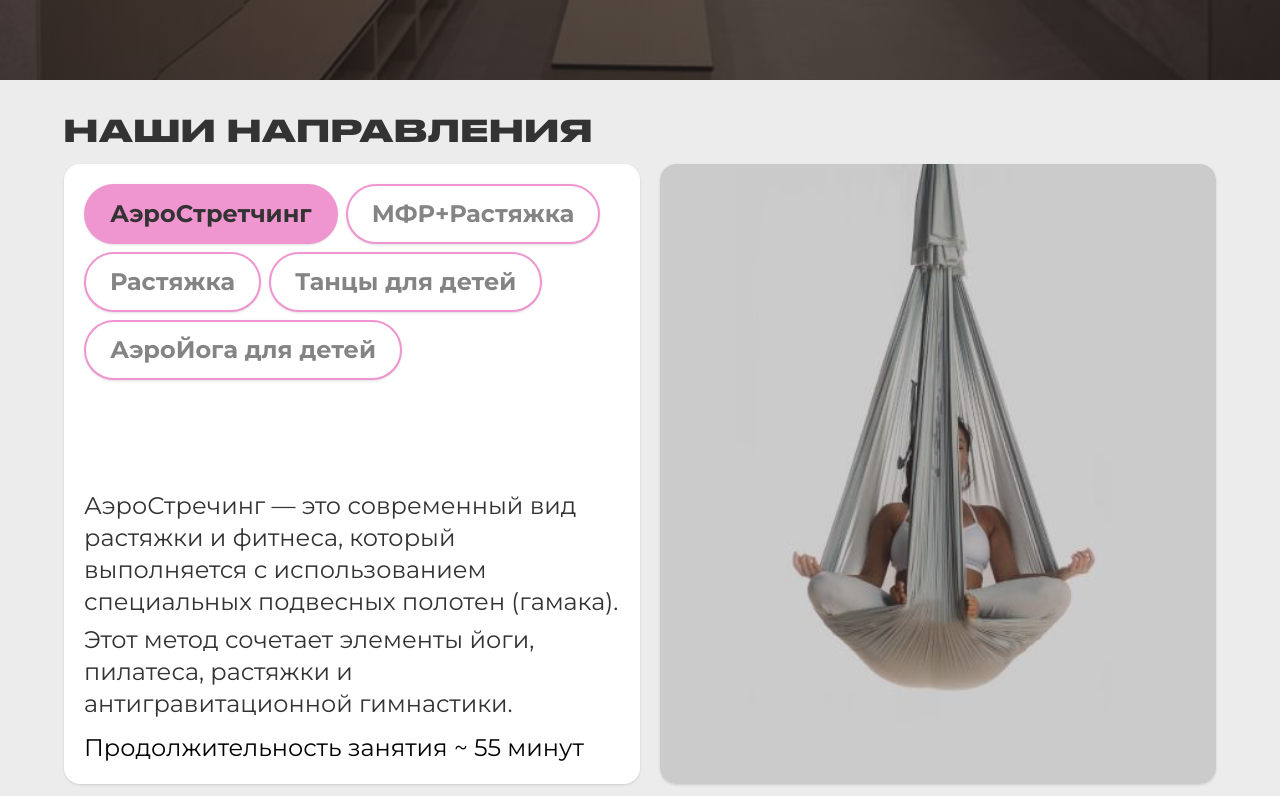
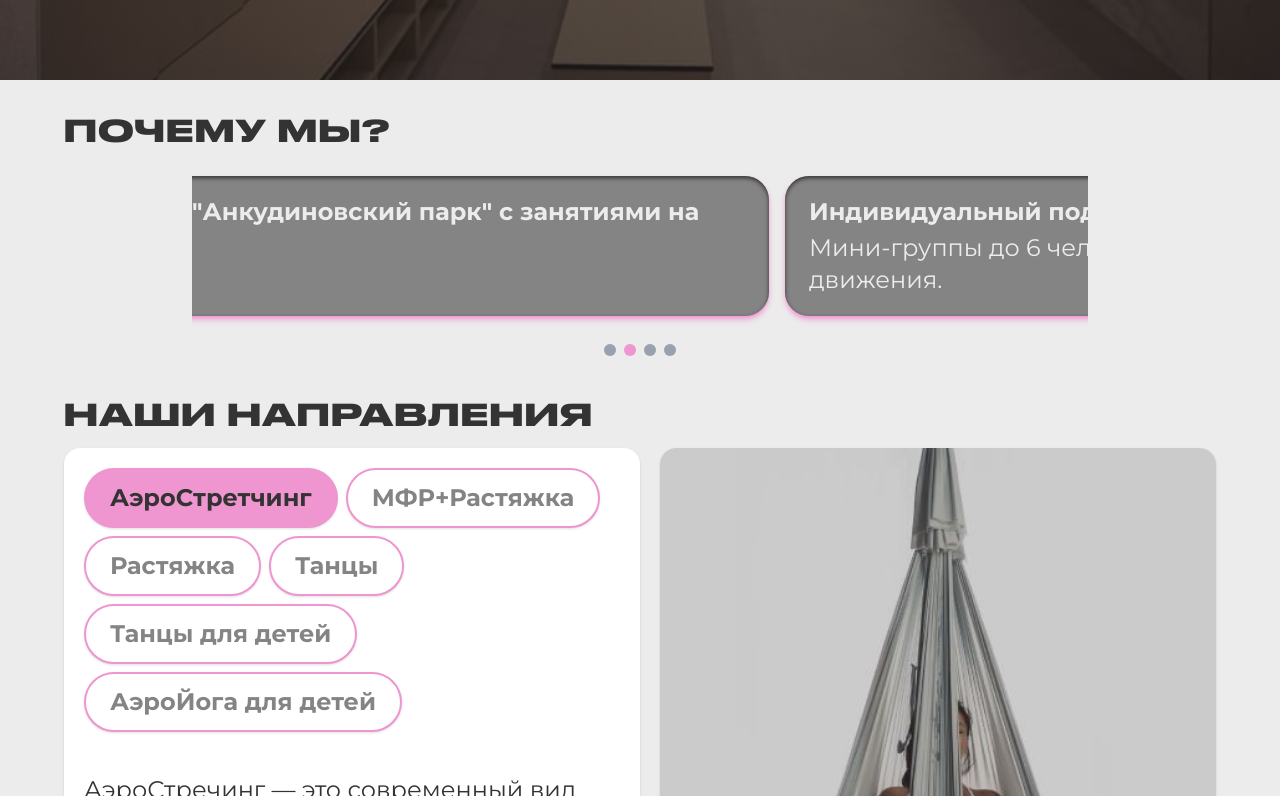
Before and after one commit to lada-nikiforova/fitness-balance, a React (Vite) app: page / in a window 1280 px wide. Shown: the part 720-1516 px from the top of the page. Built offline with nearby package versions, Linux system fonts and the light colour scheme.

Commit message:
add slider

```diff
--- /dev/null
+++ b/src/components/Slider.jsx
@@ -0,0 +1,115 @@
+import React, { useRef, useEffect, useState } from 'react';
+
+const slides = [
+  {
+    id: 1,
+    content: (
+      <p className="font-bold ">
+        Первая студия в ЖК "Анкудиновский парк" с занятиями на гамаках
+      </p>
+    ),
+  },
+  {
+    id: 2,
+    content: (
+      <>
+        <p className="font-bold mb-1 ">Индивидуальный подход к каждому</p>
+        <p>Мини-группы до 6 человек. Контроль техники каждого движения.</p>
+      </>
+    ),
+  },
+  {
+    id: 3,
+    content: (
+        <>
+        <p className="font-bold   mb-1">Разнообразные программы для взрослых и детей</p>
+        <p>Широкий выбор программ, что позволяет каждому найти что-то по душе</p>
+        </>
+
+    ),
+  },
+  {
+    id: 4,
+    content: (
+        <>
+        <p className="font-bold  mb-1">Уютная студия в светлых пастельных тонах</p>
+        <p>Cоздается атмосфера комфорта и спокойствия, куда хочется возвращаться снова.</p>
+        </>
+
+    ),
+  },
+
+];
+
+const Slider = () => {
+  const containerRef = useRef(null);
+  const [activeIndex, setActiveIndex] = useState(0);
+
+  // Автоматическая прокрутка
+  useEffect(() => {
+    const container = containerRef.current;
+    const interval = setInterval(() => {
+      const nextIndex = (activeIndex + 1) % slides.length;
+      scrollToSlide(nextIndex);
+    }, 4000);
+
+    return () => clearInterval(interval);
+  }, [activeIndex]);
+
+  // Функция прокрутки
+  const scrollToSlide = (index) => {
+    const container = containerRef.current;
+    const cardWidth = container.firstChild.offsetWidth;
+    container.scrollTo({
+      left: index * cardWidth,
+      behavior: 'smooth',
+    });
+    setActiveIndex(index);
+  };
+
+  // Отслеживание прокрутки вручную
+  useEffect(() => {
+    const container = containerRef.current;
+    const handleScroll = () => {
+      const cardWidth = container.firstChild.offsetWidth + 16;
+      const index = Math.round(container.scrollLeft / cardWidth);
+      setActiveIndex(index);
+    };
+    container.addEventListener('scroll', handleScroll);
+    return () => container.removeEventListener('scroll', handleScroll);
+  }, []);
+
+  return (
+    <div className="overflow-hidden w-full max-w-[90vw] md:max-w-[70vw]">
+      {/* Слайдер */}
+      <div
+        ref={containerRef}
+        className="flex overflow-x-auto scroll-smooth no-scrollbar snap-x snap-mandatory gap-4 p-3 text-sm md:text-lg lg:text-2xl"
+      >
+        {slides.map((slide) => (
+          <div
+            key={slide.id}
+            className="w-full shrink-0 snap-center bg-lightdark rounded-3xl shadow-md shadow-pink inset-shadow-sm inset-shadow-dark px-6 py-5 text-beige"
+          >
+            {slide.content}
+          </div>
+        ))}
+      </div>
+
+      {/* Точки */}
+      <div className="flex justify-center  gap-2 mt-4">
+        {slides.map((_, index) => (
+          <button
+            key={index}
+            onClick={() => scrollToSlide(index)}
+            className={`w-3 h-3 rounded-full ${
+              index === activeIndex ? 'bg-pink' : 'bg-gray-400'
+            } transition-all duration-300`}
+          />
+        ))}
+      </div>
+    </div>
+  );
+};
+
+export default Slider;
--- a/src/index.css
+++ b/src/index.css
@@ -26,7 +26,16 @@
 
 @import "tailwindcss";
 
+@layer utilities {
+  .no-scrollbar::-webkit-scrollbar {
+    display: none;
+  }
 
+  .no-scrollbar {
+    -ms-overflow-style: none;  /* IE and Edge */
+    scrollbar-width: none;     /* Firefox */
+  }
+}
 
 @theme {
   --color-pink : rgba(239, 149, 207, 1);
--- a/src/pages/Home.jsx
+++ b/src/pages/Home.jsx
@@ -4,6 +4,8 @@ import About from '../sections/About'
 import Directions from '../sections/Directions'
 import Contact from '../sections/Contact'
 import Footer from '../components/Footer'
+import WhyWe from '../sections/WhyWe'
+
 
 const Home = () => {
   const contactRef = useRef(null);
@@ -24,6 +26,7 @@ const Home = () => {
       <Header/>
       <main>
         <About scrollTo={() => scrollToRef(contactRef)} />
+        <WhyWe/>
         <Directions ref = {directionsRef}/>
         <Contact ref={contactRef}/>
       </main>
--- a/src/pages/Schedule.jsx
+++ b/src/pages/Schedule.jsx
@@ -2,6 +2,7 @@ import React, { useEffect } from 'react'
 import Header from '../components/Header'
 import scheduleImage from '../images/schedule.svg'
 import Footer from '../components/Footer';
+import Contact from '../sections/Contact';
 
 const Schedule = () => {
     useEffect(() => {
@@ -9,13 +10,14 @@ const Schedule = () => {
     }, []);
   return (
     <>
-    <section className='flex justify-center items-center px-4 py-6 pt-[60px] md:pt-[80px] lg:pt-[100px]'>
+    <section className='flex flex-col justify-center items-center px-4 py-6 pt-[60px] md:pt-[80px] lg:pt-[100px]'>
       <Header/>
       <img
         src={scheduleImage}
         alt="Расписание занятий"
-        className="max-w-full h-auto rounded-xl shadow-lg"
+        className="max-w-full h-auto rounded-xl shadow-lg mb-5"
       />
+      <Contact/>
     </section>
     <Footer/>
     </>
--- a/src/sections/About.jsx
+++ b/src/sections/About.jsx
@@ -6,7 +6,7 @@ const About = ({scrollTo}) => {
             style={{ backgroundImage: `linear-gradient(rgba(34, 30, 30, 0.44), rgba(34, 30, 30, 0.7)), url(${back})`}} >
         <div className='flex flex-col items-center justify-center ml-1 mr-1 gap-2 lg:gap-4 px-4'>
             <h1 className='text-center text-beige text-lg md:text-2xl lg:text-4xl font-druk drop-shadow-sm tracking-wider'>СТУДИЯ РАСТЯЖКИ И ТАНЦЕВ<br/>В НИЖНЕМ НОВГОРОДЕ</h1>
-            <p className='text-center text-beige text-[16px] leading-5 lg:leading-10 md:text-xl lg:text-4xl font drop-shadow-sm mb-3 md:mb-5'>Танцуй с легкостью,<br/>растягивайся с удовольствием!</p>
+            <p className='text-center text-beige text-[16px] leading-5 lg:leading-10 md:text-xl lg:text-4xl font drop-shadow-sm mb-3 md:mb-5'>Здоровье — это стиль жизни.<br/> <span className='text-pink font-bold'>BALANCE</span> — его начало.</p>
             <button onClick={scrollTo} className=' bg-pink text-dark font-druk text-xs md:text-lg lg:text-2xl
                    rounded-full px-6 lg:px-12 py-3 md:py-4 lg:py-5 cursor-pointer
                    shadow-lg hover:shadow-xl hover:bg-[#B0B0B0]
--- a/src/sections/Directions.jsx
+++ b/src/sections/Directions.jsx
@@ -11,14 +11,16 @@ const Directions = forwardRef((props, ref) => {
         { id: 'aero', label: 'АэроCтретчинг' },
         { id: 'mfr', label: 'МФР+Растяжка' },
         { id: 'stretch', label: 'Растяжка' },
+        { id: 'dance', label: 'Танцы'},
         { id: 'kidsDance', label: 'Танцы для детей' },
         { id: 'kidsAero', label: 'АэроЙога для детей' },
     ];
 
     const directionText = {
         aero: 'АэроСтречинг — это современный вид растяжки и фитнеса, который выполняется с использованием специальных подвесных полотен (гамака).\nЭтот метод сочетает элементы йоги, пилатеса, растяжки и антигравитационной гимнастики.',
-        mfr: `Хотите улучшить свое самочувствие и гибкость? Мы предлагаем уникальную программу, сочетающую Мануально-Фасциальный Релиз (МФР) и растяжку, которая поможет вам.`,
+        mfr: ` Комплексная тренировка МФР + Растяжка позовляет снять мышечное напряжение, улучшить подвижность суставов и ускорить восстановление после нагрузок.\n Занятие включает в себя мягкое воздействие на триггерные точки с помощью роллов или мячей, а также статическую и динамическую растяжку.`,
         stretch: 'Стретчинг — это методика, направленная на увеличение гибкости, улучшение подвижности суставов и снятие мышечного напряжения.\nЗанятия стретчингом включают в себя разнообразные упражнения, которые помогают растянуть различные группы мышц и связок, способствуя улучшению кровообращения и расслаблению.',
+        dance: 'Тренировки по танцам – это увлекательное и динамичное занятие, которое сочетает в себе физическую активность, креативность и саморазвитие.\n Приобретая абонемент на 8 занятий вы получаете: 7 тренировок с изучением и отработкой хореографии, на 8-ой тренировке происходит съемка данной хореографии (каждый месяц новая хореография). Видео вы получаете после обработки в телеграмм или любую другую соц.сеть.',
         kidsDance: 'Танцы для детей — это весёлые, энергичные и развивающие занятия, которые помогают детям раскрыть творческий потенциал и улучшить координацию.',
         kidsAero: 'АэроЙога для детей — это уникальный и увлекательный вид физической активности, который сочетает элементы йоги, гимнастики и антигравитационной практики.\nЗанятия проводятся с использованием специальных подвесных полотен (гамака), что позволяет детям выполнять различные асаны в воздухе, развивая гибкость, силу и координацию.',
     };
--- a/src/sections/ListPrices.jsx
+++ b/src/sections/ListPrices.jsx
@@ -22,7 +22,7 @@ const ListPrices = () => {
             { id: 'less12_k', label: '12 ЗАНЯТИЙ', price: '5200 P', rules: '· срок действия 1 месяц\n· перерасчет при предъявлении справки от врача', price1: 'цена за занятие 433р', ref: 'https://qr.nspk.ru/AS20001JIS9LFDP08BJQKMCAQC90O05C?type=01&bank=100000000284&sum=520000&cur=RUB&crc=EF4D' },
         ],
         dance: [
-            {id: 'dance16', label: '8 ЗАНЯТИЙ', price: '4500 Р', rules: '· 7 тренировок и проф. съемка на 8 тренировке\n · присоединится можно не позднее 3-ий тренировки (буден перерасчет)\n ·новый набор в начале каждого месяца ', ref: 'https://qr.nspk.ru/AS20006VSOSAUIS48P18RABFIKC3ORB7?type=01&bank=100000000284&sum=450000&cur=RUB&crc=2C55' }
+            {id: 'dance16', label: '8 ЗАНЯТИЙ', price: '4500 Р', rules: '· 7 тренировок и проф. съемка на 8 тренировке\n · присоединится можно не позднее 3-ий тренировки (будет перерасчет)\n ·новый набор в начале каждого месяца ', ref: 'https://qr.nspk.ru/AS20006VSOSAUIS48P18RABFIKC3ORB7?type=01&bank=100000000284&sum=450000&cur=RUB&crc=2C55' }
         ]
     };
   return (
--- /dev/null
+++ b/src/sections/WhyWe.jsx
@@ -0,0 +1,17 @@
+import React from 'react'
+import Slider from '../components/Slider'
+
+const WhyWe = () => {
+  return (
+    <section className='bg-center bg-no-repeat  flex flex-col items-center py-2 mb-4 md:mb-6'>
+        <div className="w-full max-w-[90vw] sm:max-w-[80vw] lg:max-w-[90vw] ">
+            <h2 className='text-lg tracking-wider md:text-xl font-bold text-dark mb-[8px] text-start lg:text-3xl lg:mb-4 font-druk'>
+                ПОЧЕМУ МЫ?
+            </h2>
+        </div>
+      <Slider/>
+    </section>
+  )
+}
+
+export default WhyWe
```
